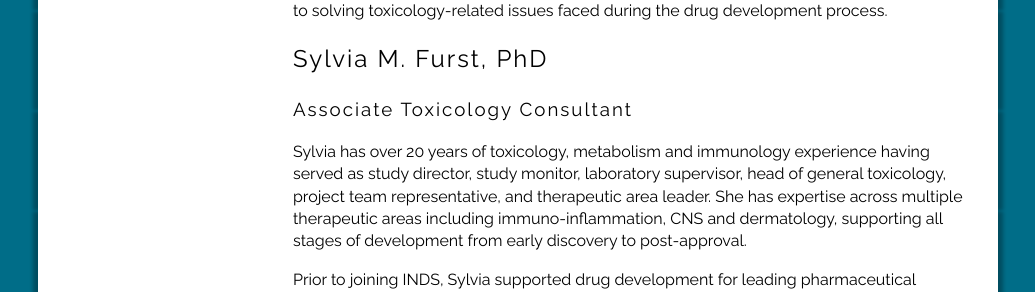
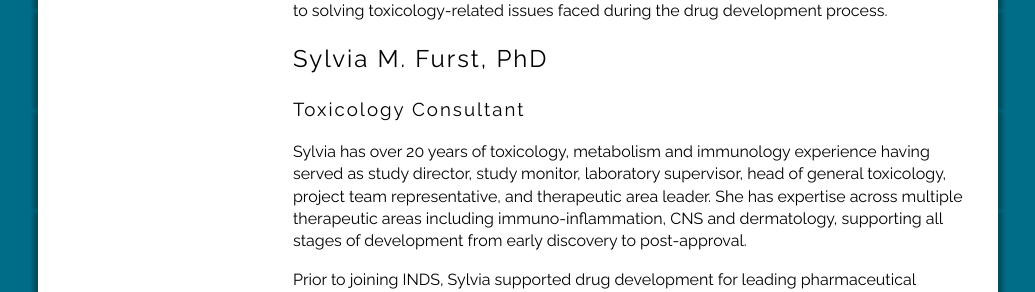
Before and after one commit to inds-inc/inds-inc.github.io, a Jekyll site: the page built from about.md, in a window 1280 px wide and 900 px high, scrolled down 3935 px. Shown: the part 162-454 px from the top of the window, without its empty margins (122-1157 px from the left). Built offline with Jekyll 4.4.1, drawn with Linux system fonts in a browser that asks for light colours; comment, search, counter and statistics services are not loaded.

Commit message:
fix title

```diff
--- a/about.md
+++ b/about.md
@@ -208,7 +208,7 @@ faced during the drug development process.
 Sylvia M. Furst, PhD
 --------------------
 
-### Associate Toxicology Consultant
+### Toxicology Consultant
 
 Sylvia has over 20 years of toxicology, metabolism and immunology
 experience having served as study director, study monitor, laboratory
```
